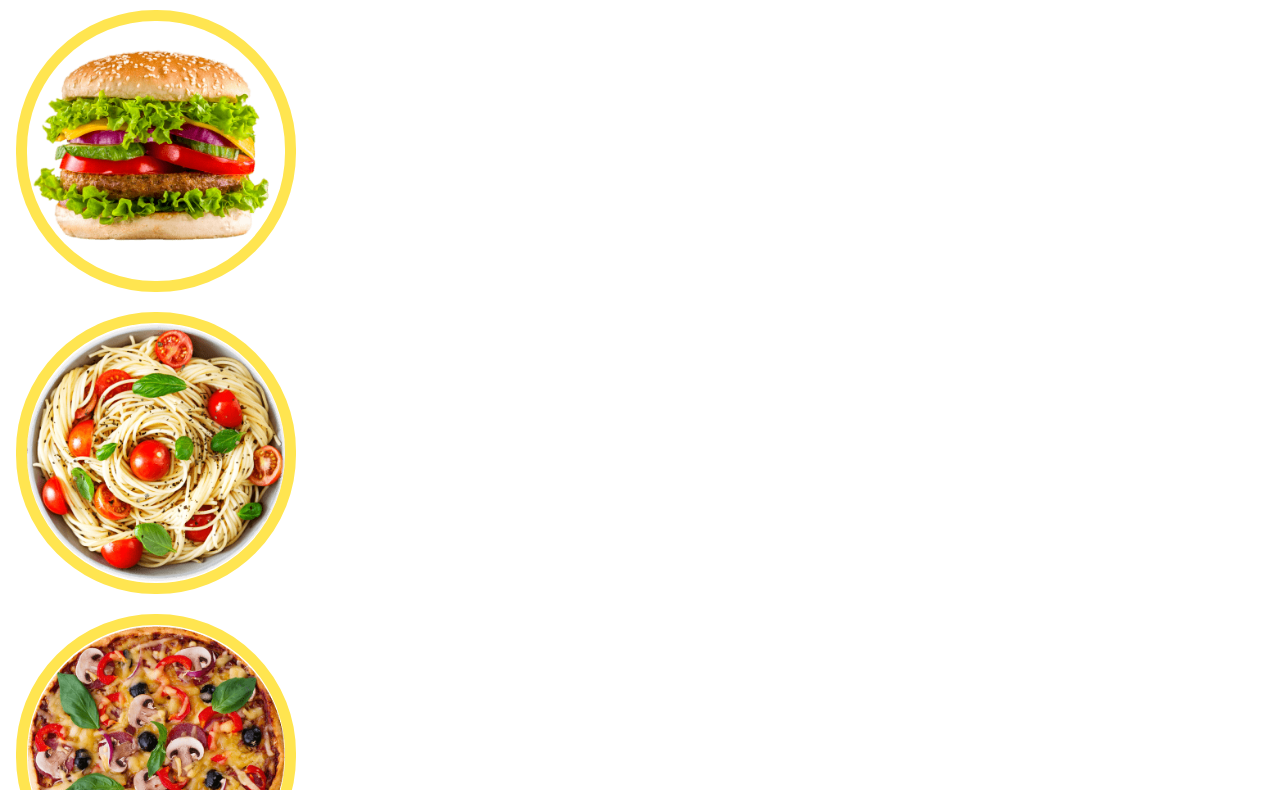
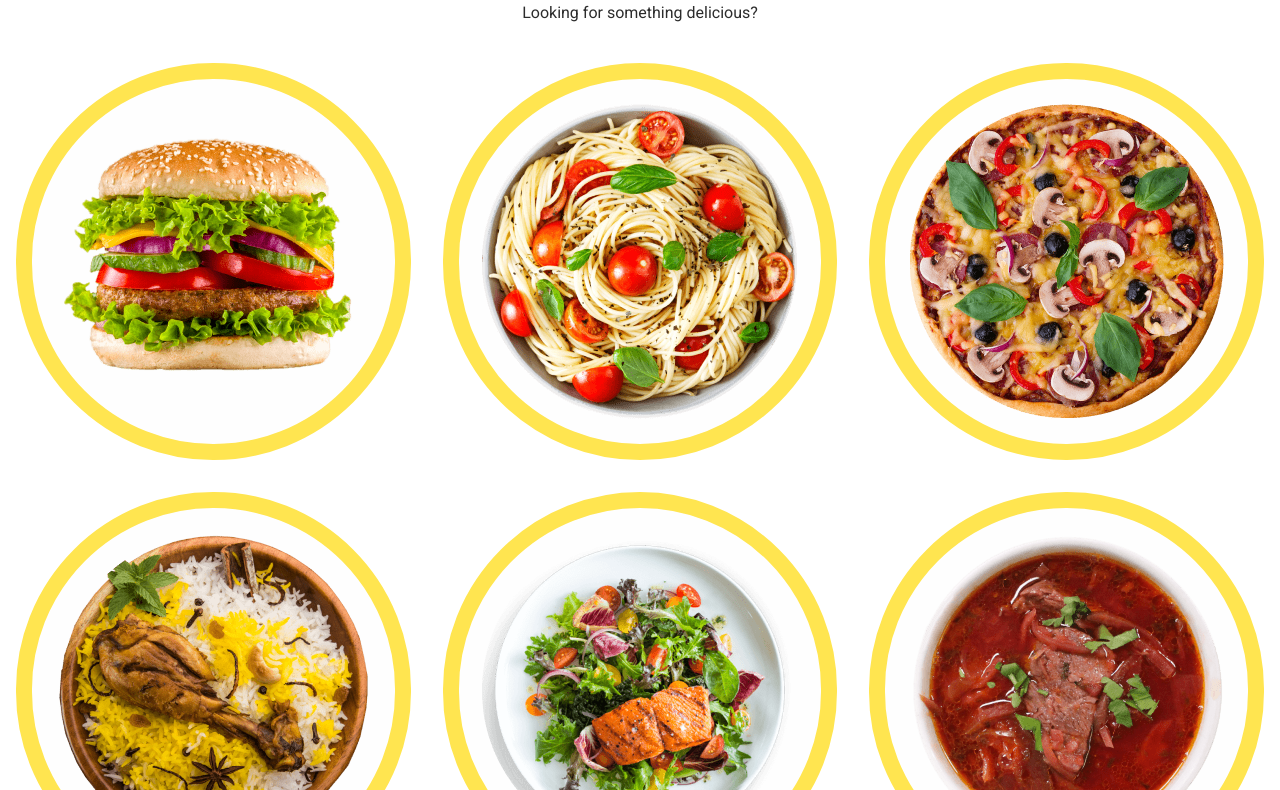
Before and after one commit to Jekindo/food-team-project-vite, a website built with Vite: page src/index.html in a window 1280 px wide. Shown: the part 184-974 px from the top of the page. Built offline with nearby package versions, Linux system fonts and the light colour scheme; files whose address does not match are found by name.

Commit message:
tablet + desktop

```diff
--- a/src/css/favorites.css
+++ b/src/css/favorites.css
@@ -26,7 +26,90 @@ height: 282px;
 display: flex;
 justify-content: center;
 align-items: center;
+background-color: #fefefe;
 }
+
+.favorites-item:hover {
+    border-color:  #bbf330;
+}
+
 .favorites-item-none {
   display: none;
 }
+
+.favorites-desk {
+    display: none;
+}
+.card-img{
+    width: 223px;
+}
+
+/* ==========Tablet============== */
+
+@media only screen and (min-width: 768px) {
+    .favorites {
+        padding-top: 94px;
+        padding-bottom: 80px;
+    }
+
+    .favorites-title {
+        font-size: 42px;
+    }
+
+   .favorites-text {
+    display: none;
+  }
+
+  .favorites-desk {
+    display: block;
+    text-align: center;
+    margin-bottom: 60px;
+  }
+
+  .favorites-item-none {
+    display: flex;
+  }
+
+  .favorites-list {
+    flex-direction: row;
+    flex-wrap: wrap;
+    gap: 32px;
+  }
+
+  .favorites-item {
+    width: calc((100% - 32px) / 2);
+    border: 14px solid #ffe550;
+border-radius: 167px;
+height: 338px;
+  }
+  .card-img{
+    width: 268px;
+  }
+
+}
+
+
+/* ===========desktop=========== */
+
+@media only screen and (min-width: 1280px) {
+   .favorites {
+    padding-top: 120px;
+    padding-bottom: 101px;
+  }
+
+  .favorites-desk {
+    margin-bottom: 40px;
+  }
+
+  .favorites-item {
+    width: calc((100% - 64px) / 3);
+    border: 16px solid #ffe550;
+border-radius: 197px;
+height: 397px;
+  }
+
+  .card-img {
+    width: 315px;
+  }
+
+}
--- a/src/partials/favorites.html
+++ b/src/partials/favorites.html
@@ -2,6 +2,7 @@
     <div class="container">
         <h2 class="favorites-title">Some of Our Favorites</h2>
         <p class="favorites-text">Lorem ipsum dolor sit amet, consectetur adipiscing elit.</p>
+        <p class="favorites-desk">Looking for something delicious?</p>
         <ul class="favorites-list">
             <li class="favorites-item">
                 <picture>
@@ -173,7 +174,7 @@
 
                     <source
                       media="(min-width: 768px)"
-                      srcset="./img/favorites/borshch-tab-1x-min.png 1x, ./img/favorites/borshch-tab-2x-min.png 2x"
+                      srcset="./img/favorites/borshch-tab-1x.png 1x, ./img/favorites/borshch-tab-2x.png 2x"
                       type="image/png"
                     />
 
```
Also changed, not shown: src/img/favorites/borshch-tab-1x.png (added), src/img/favorites/borshch-tab-2x.png (added).
